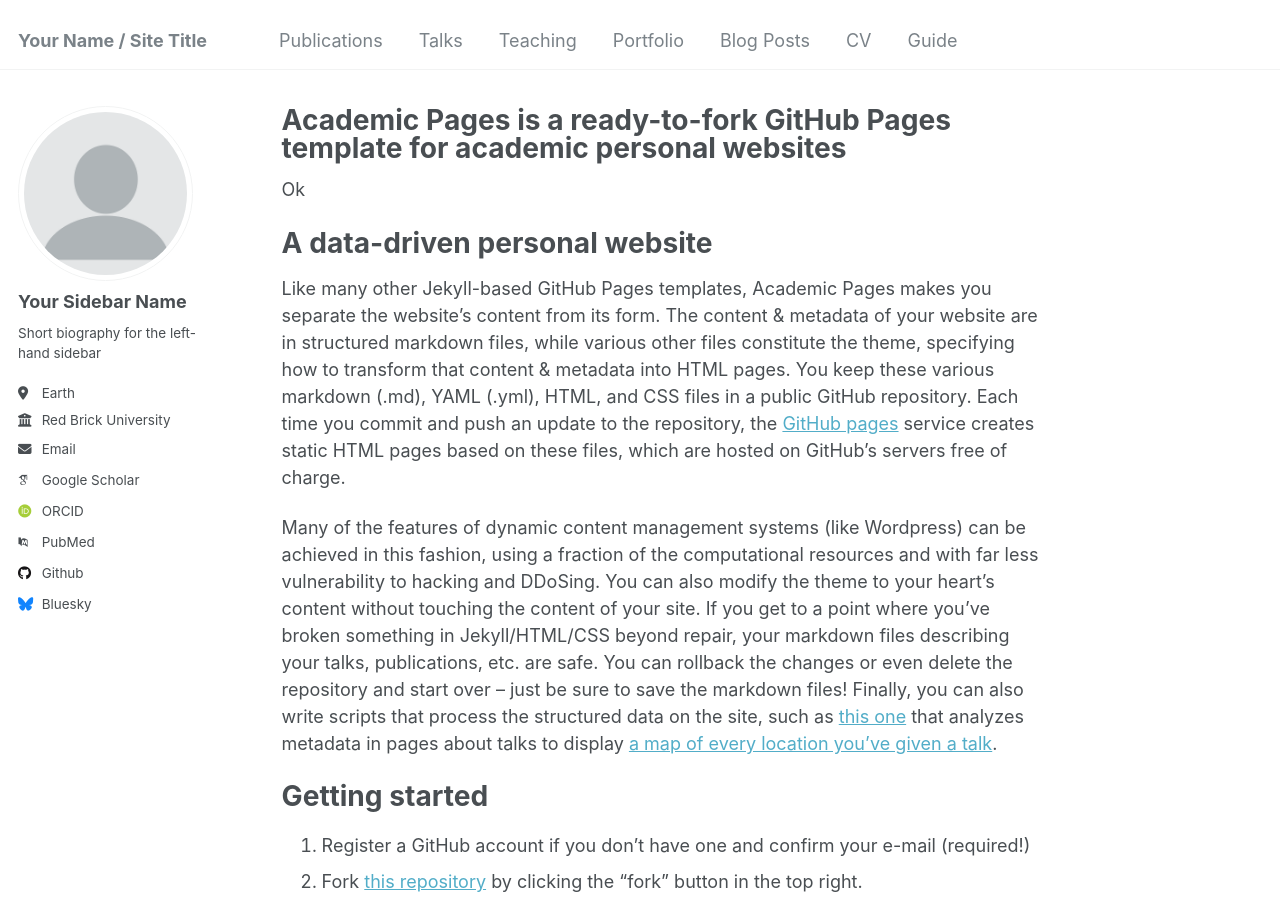
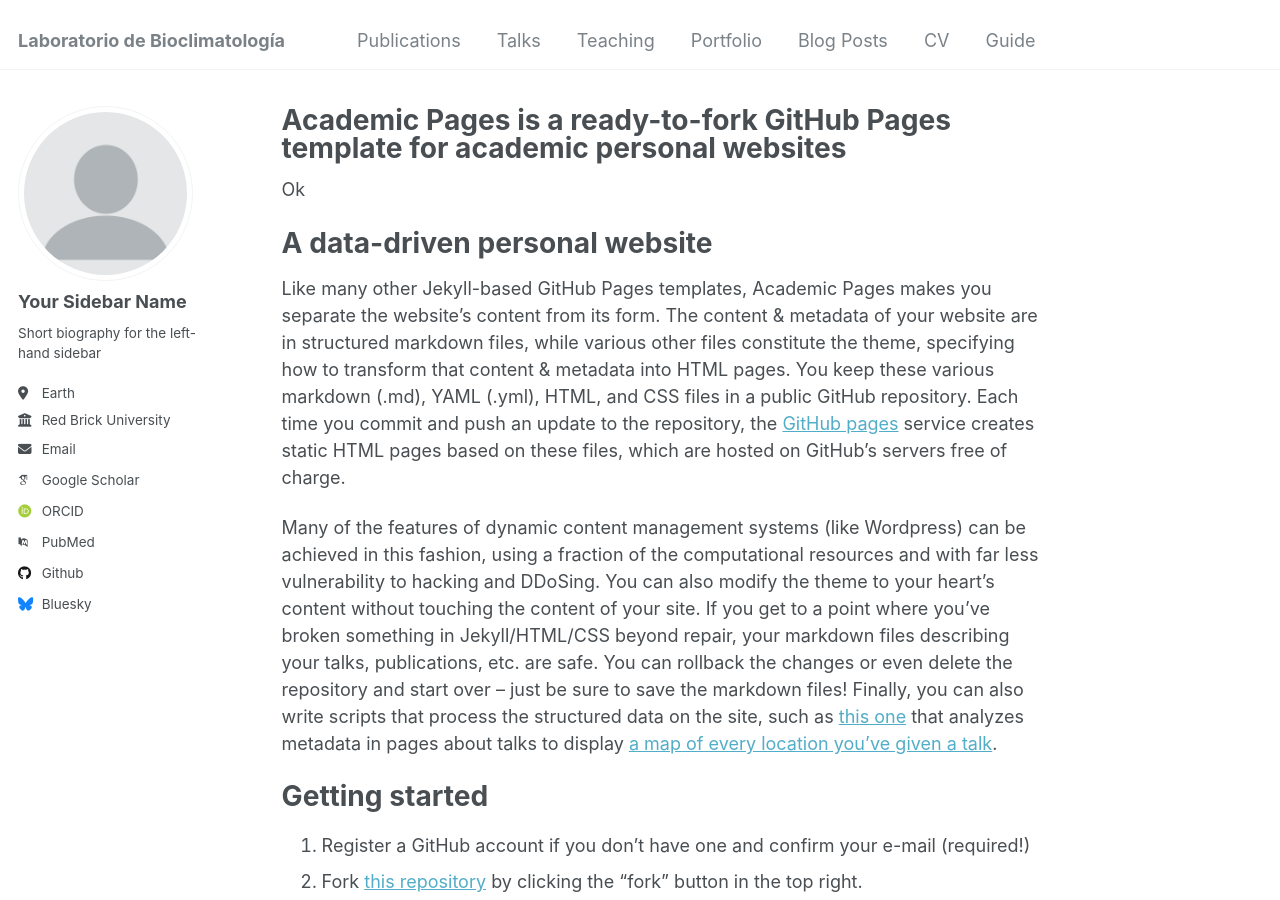
Before and after one commit to Mauriciodiazz/labbioclim, a Jekyll site: the page built from _pages/about.md, in a window 1280 px wide and 900 px high. Built offline with Jekyll 4.4.1, drawn with Linux system fonts in a browser that asks for light colours; some web fonts are replaced.

Commit message:
Update _config.yml

```diff
--- a/_config.yml
+++ b/_config.yml
@@ -8,7 +8,7 @@
 
 # Basic Site Settings
 locale                   : "en-US"
-title                    : "Your Name / Site Title"
+title                    : "Laboratorio de Bioclimatología"
 title_separator          : "-"
 name                     : &name "Your Name"
 description              : &description "personal description"
```
